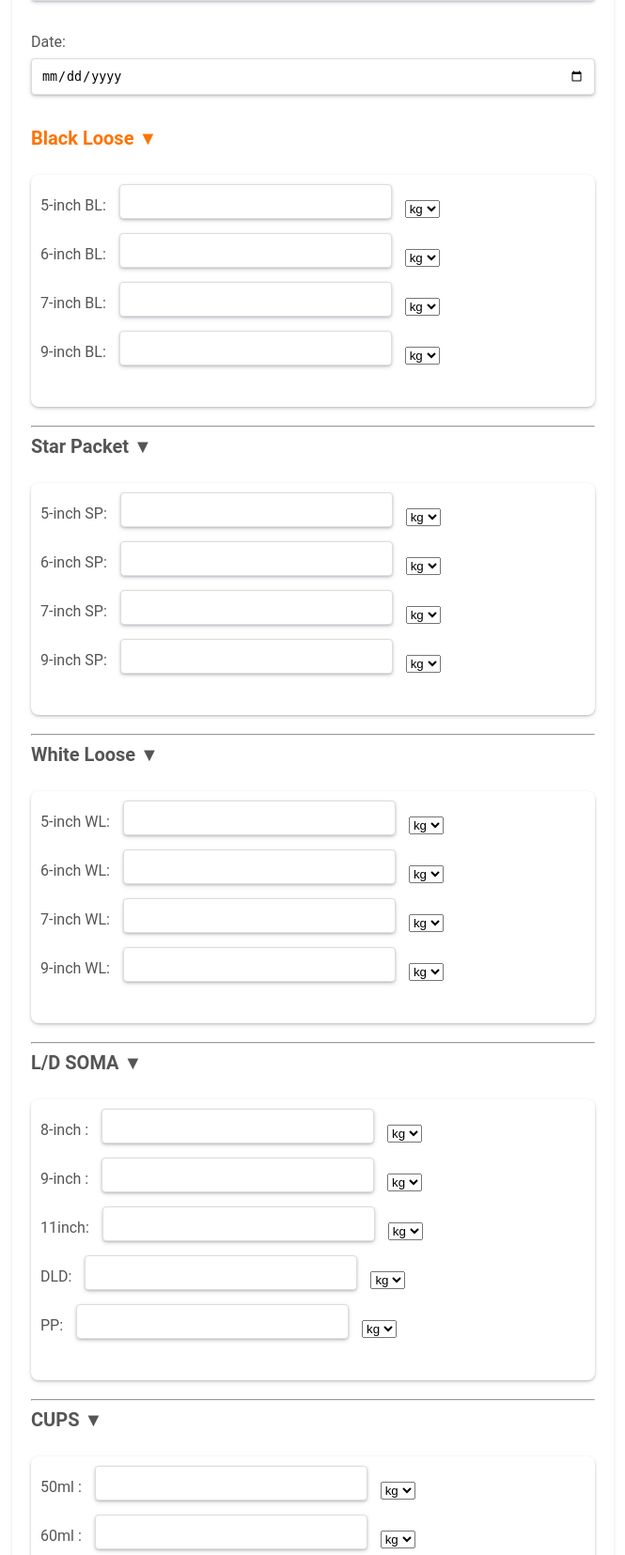
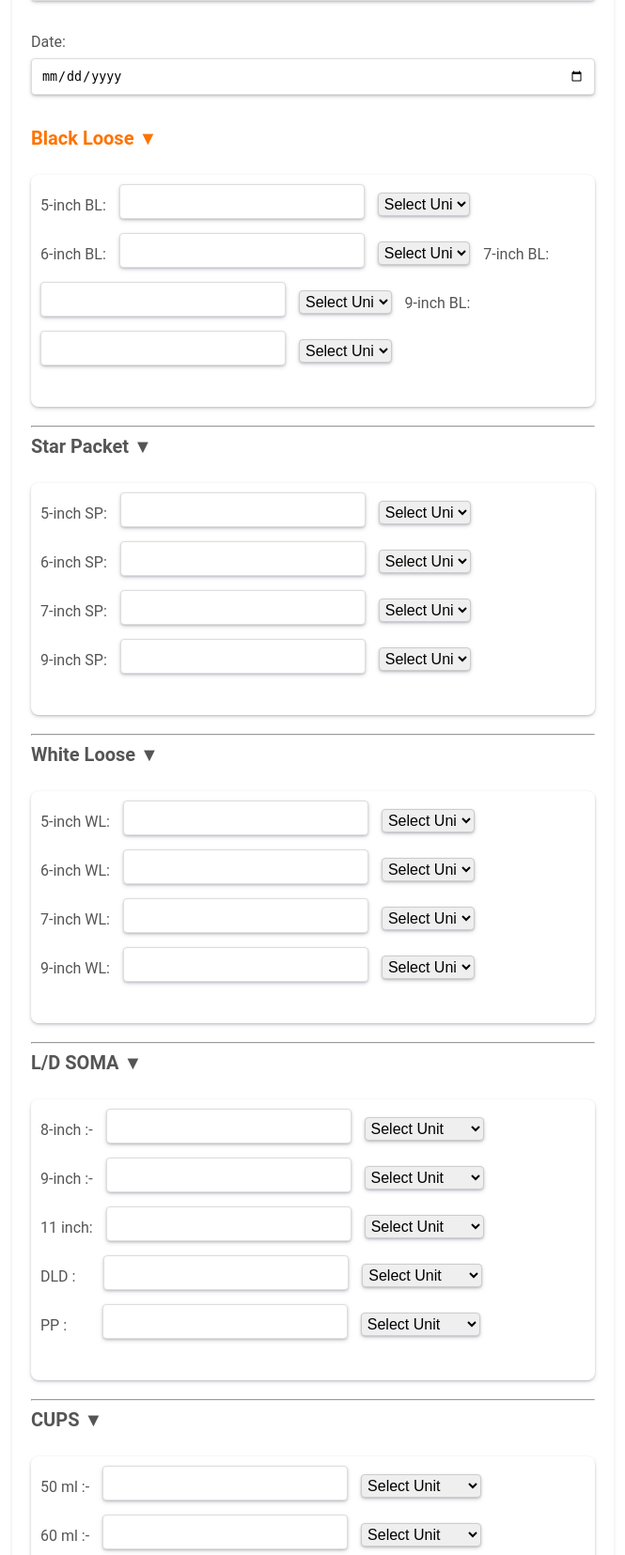
Before and after one commit to Sumit7739/Invenio, a PHP site: page /sales.html in a window 1280 px wide. Shown: the part 267-1922 px from the top of the page at 94% size, without its empty margins (307-972 px from the left). Run offline with PHP 8.4, Linux system fonts and the light colour scheme.

Commit message:
Added Backend with connectivity to the page Changed some design layout modified select element by adding a default value fixed some minor bugs

```diff
--- a/sales.html
+++ b/sales.html
@@ -32,60 +32,88 @@
                 style="color:#ff7300; font-weight: bold; font-size: 20px; cursor: pointer;">Black
                 Loose <span id="toggleIcon">▼</span></label><br>
             <div id="blackLooseSection" class="container">
+
                 <label for="bl5">5-inch BL:</label>
                 <input type="number" id="bl5" name="bl5">
-                <select id="unit" name="unit" required>
+                <select id="bl5_unit" name="bl5_unit" required>
+                    <option value="" selected disabled hidden>Select Unit</option>
                     <option value="kg">kg</option>
                     <option value="g">g</option>
-                </select><br>
+                    <option value="default" style="display:none;">Default (not inserted)</option>
+                </select> <br>
+
+
                 <label for="bl6">6-inch BL:</label>
                 <input type="number" id="bl6" name="bl6">
-                <select id="unit" name="unit" required>
+                <select id="bl6_unit" name="bl6_unit" required>
+                    <option value="" selected disabled hidden>Select Unit</option>
                     <option value="kg">kg</option>
                     <option value="g">g</option>
-                </select><br>
+                    <option value="default" style="display:none;">Default (not inserted)</option>
+                </select>
+
                 <label for="bl7">7-inch BL:</label>
                 <input type="number" id="bl7" name="bl7">
-                <select id="unit" name="unit" required>
+                <select id="bl7_unit" name="bl7_unit" required>
+                    <option value="" selected disabled hidden>Select Unit</option>
                     <option value="kg">kg</option>
                     <option value="g">g</option>
-                </select><br>
+                    <option value="default" style="display:none;">Default (not inserted)</option>
+                </select>
+
                 <label for="bl9">9-inch BL:</label>
                 <input type="number" id="bl9" name="bl9">
-                <select id="unit" name="unit" required>
+                <select id="bl9_unit" name="bl9_unit" required>
+                    <option value="" selected disabled hidden>Select Unit</option>
                     <option value="kg">kg</option>
                     <option value="g">g</option>
+                    <option value="default" style="display:none;">Default (not inserted)</option>
                 </select><br><br>
+
             </div>
             <hr>
+
             <label for="starPacketToggle" onclick="toggleStarPacket()"
                 style=" font-weight: bold; font-size: 20px; cursor: pointer;">Star Packet <span
                     id="toggleIcon">▼</span></label><br>
             <div id="starPacketSection" class="container">
+
                 <label for="sp5">5-inch SP:</label>
                 <input type="number" id="sp5" name="sp5">
-                <select id="unit" name="unit" required>
+                <select id="sp5_unit" name="sp5_unit" required>
+                    <option value="" selected disabled hidden>Select Unit</option>
                     <option value="kg">kg</option>
                     <option value="g">g</option>
+                    <option value="default" style="display:none;">Default (not inserted)</option>
                 </select><br>
+
                 <label for="sp6">6-inch SP:</label>
                 <input type="number" id="sp6" name="sp6">
-                <select id="unit" name="unit" required>
+                <select id="sp6_unit" name="sp6_unit" required>
+                    <option value="" selected disabled hidden>Select Unit</option>
                     <option value="kg">kg</option>
                     <option value="g">g</option>
+                    <option value="default" style="display:none;">Default (not inserted)</option>
                 </select><br>
+
                 <label for="sp7">7-inch SP:</label>
                 <input type="number" id="sp7" name="sp7">
-                <select id="unit" name="unit" required>
+                <select id="sp7_unit" name="sp7_unit" required>
+                    <option value="" selected disabled hidden>Select Unit</option>
                     <option value="kg">kg</option>
                     <option value="g">g</option>
+                    <option value="default" style="display:none;">Default (not inserted)</option>
                 </select><br>
+
                 <label for="sp9">9-inch SP:</label>
                 <input type="number" id="sp9" name="sp9">
-                <select id="unit" name="unit" required>
+                <select id="sp9_unit" name="sp9_unit" required>
+                    <option value="" selected disabled hidden>Select Unit</option>
                     <option value="kg">kg</option>
                     <option value="g">g</option>
+                    <option value="default" style="display:none;">Default (not inserted)</option>
                 </select><br><br>
+
             </div>
             <hr>
 
@@ -93,30 +121,43 @@
                 style=" font-weight: bold; font-size: 20px; cursor: pointer;">White Loose <span
                     id="wlToggleIcon">▼</span></label><br>
             <div id="whiteLooseSection" class="container">
+
                 <label for="wl5">5-inch WL:</label>
                 <input type="number" id="wl5" name="wl5">
-                <select id="unit" name="unit" required>
+                <select id="wl5_unit" name="wl5_unit" required>
+                    <option value="" selected disabled hidden>Select Unit</option>
                     <option value="kg">kg</option>
                     <option value="g">g</option>
+                    <option value="default" style="display:none;">Default (not inserted)</option>
                 </select><br>
+
                 <label for="wl6">6-inch WL:</label>
                 <input type="number" id="wl6" name="wl6">
-                <select id="unit" name="unit" required>
+                <select id="wl6_unit" name="wl6_unit" required>
+                    <option value="" selected disabled hidden>Select Unit</option>
                     <option value="kg">kg</option>
                     <option value="g">g</option>
+                    <option value="default" style="display:none;">Default (not inserted)</option>
                 </select><br>
+
                 <label for="wl7">7-inch WL:</label>
                 <input type="number" id="wl7" name="wl7">
-                <select id="unit" name="unit" required>
+                <select id="wl7_unit" name="wl7_unit" required>
+                    <option value="" selected disabled hidden>Select Unit</option>
                     <option value="kg">kg</option>
                     <option value="g">g</option>
+                    <option value="default" style="display:none;">Default (not inserted)</option>
                 </select><br>
+
                 <label for="wl9">9-inch WL:</label>
                 <input type="number" id="wl9" name="wl9">
-                <select id="unit" name="unit" required>
+                <select id="wl9-unit" name="wl9_unit" required>
+                    <option value="" selected disabled hidden>Select Unit</option>
                     <option value="kg">kg</option>
                     <option value="g">g</option>
+                    <option value="default" style="display:none;">Default (not inserted)</option>
                 </select><br><br>
+
             </div>
             <hr>
 
@@ -124,36 +165,52 @@
                 style=" font-weight: bold; font-size: 20px; cursor: pointer;">L/D SOMA <span
                     id="ldSomaToggleIcon">▼</span></label><br>
             <div id="ldSomaSection" class="container">
-                <label for="ld8">8-inch :</label>
+
+                <label for="ld8">8-inch :- </label>
                 <input type="number" id="ld8" name="ld8">
-                <select id="unit" name="unit" required>
+                <select id="ld8_unit" name="ld8_unit" required>
+                    <option value="" selected disabled hidden>Select Unit</option>
                     <option value="kg">kg</option>
                     <option value="g">g</option>
+                    <option value="default" style="display:none;">Default (not inserted)</option>
                 </select><br>
-                <label for="ld9">9-inch :</label>
+
+                <label for="ld9">9-inch :-</label>
                 <input type="number" id="ld9" name="ld9">
-                <select id="unit" name="unit" required>
+                <select id="ld9_unit" name="ld9_unit" required>
+                    <option value="" selected disabled hidden>Select Unit</option>
                     <option value="kg">kg</option>
                     <option value="g">g</option>
+                    <option value="default" style="display:none;">Default (not inserted)</option>
                 </select><br>
-                <label for="ld11">11inch:</label>
+
+                <label for="ld11">11 inch:</label>
                 <input type="number" id="ld11" name="ld11">
-                <select id="unit" name="unit" required>
+                <select id="ld11_unit" name="ld11_unit" required>
+                    <option value="" selected disabled hidden>Select Unit</option>
                     <option value="kg">kg</option>
                     <option value="g">g</option>
+                    <option value="default" style="display:none;">Default (not inserted)</option>
                 </select><br>
-                <label for="dld">DLD:</label>
+
+                <label for="dld">DLD : &nbsp; &nbsp;</label>
                 <input type="number" id="dld" name="dld">
-                <select id="unit" name="unit" required>
+                <select id="dld_unit" name="dld_unit" required>
+                    <option value="" selected disabled hidden>Select Unit</option>
                     <option value="kg">kg</option>
                     <option value="g">g</option>
+                    <option value="default" style="display:none;">Default (not inserted)</option>
                 </select><br>
-                <label for="pp">PP:</label>
+
+                <label for="pp">PP : &nbsp; &nbsp; &nbsp;</label>
                 <input type="number" id="pp" name="pp">
-                <select id="unit" name="unit" required>
+                <select id="pp_unit" name="pp_unit" required>
+                    <option value="" selected disabled hidden>Select Unit</option>
                     <option value="kg">kg</option>
                     <option value="g">g</option>
+                    <option value="default" style="display:none;">Default (not inserted)</option>
                 </select><br><br>
+
             </div>
             <hr>
 
@@ -161,48 +218,70 @@
                 style=" font-weight: bold; font-size: 20px; cursor: pointer;">CUPS <span
                     id="cupsToggleIcon">▼</span></label><br>
             <div id="cupsSection" class="container">
-                <label for="cups50">50ml :</label>
+
+                <label for="cups50">50 ml :-</label>
                 <input type="number" id="cups50" name="cups50">
-                <select id="unit" name="unit" required>
+                <select id="cups50_unit" name="cups50_unit" required>
+                    <option value="" selected disabled hidden>Select Unit</option>
                     <option value="kg">kg</option>
                     <option value="g">g</option>
+                    <option value="default" style="display:none;">Default (not inserted)</option>
                 </select><br>
-                <label for="cups60">60ml :</label>
+
+                <label for="cups60">60 ml :-</label>
                 <input type="number" id="cups60" name="cups60">
-                <select id="unit" name="unit" required>
+                <select id="cups60_unit" name="cups60_unit" required>
+                    <option value="" selected disabled hidden>Select Unit</option>
                     <option value="kg">kg</option>
                     <option value="g">g</option>
+                    <option value="default" style="display:none;">Default (not inserted)</option>
                 </select><br>
-                <label for="cups80">80ml :</label>
+
+                <label for="cups80">80 ml :-</label>
                 <input type="number" id="cups80" name="cups80">
-                <select id="unit" name="unit" required>
+                <select id="cups80_unit" name="cups80_unit" required>
+                    <option value="" selected disabled hidden>Select Unit</option>
                     <option value="kg">kg</option>
                     <option value="g">g</option>
+                    <option value="default" style="display:none;">Default (not inserted)</option>
                 </select><br>
-                <label for="cups100">100ml </label>
+
+                <label for="cups100">100 ml:</label>
                 <input type="number" id="cups100" name="cups100">
-                <select id="unit" name="unit" required>
+                <select id="cups100_unit" name="cups100_unit" required>
+                    <option value="" selected disabled hidden>Select Unit</option>
                     <option value="kg">kg</option>
                     <option value="g">g</option>
+                    <option value="default" style="display:none;">Default (not inserted)</option>
                 </select><br>
-                <label for="cups150">150ml:</label>
+
+                <label for="cups150">150 ml:</label>
                 <input type="number" id="cups150" name="cups150">
-                <select id="unit" name="unit" required>
+                <select id="cups150_unit" name="cups150_unit" required>
+                    <option value="" selected disabled hidden>Select Unit</option>
                     <option value="kg">kg</option>
                     <option value="g">g</option>
+                    <option value="default" style="display:none;">Default (not inserted)</option>
                 </select><br>
-                <label for="cups210">210ml:</label>
+
+                <label for="cups210">210 ml:</label>
                 <input type="number" id="cups210" name="cups210">
-                <select id="unit" name="unit" required>
+                <select id="cups210_unit" name="cups210_unit" required>
+                    <option value="" selected disabled hidden>Select Unit</option>
                     <option value="kg">kg</option>
                     <option value="g">g</option>
+                    <option value="default" style="display:none;">Default (not inserted)</option>
                 </select><br>
-                <label for="cups250">250ml:</label>
+
+                <label for="cups250">250 ml:</label>
                 <input type="number" id="cups250" name="cups250">
-                <select id="unit" name="unit" required>
+                <select id="cups250_unit" name="cups250_unit" required>
+                    <option value="" selected disabled hidden>Select Unit</option>
                     <option value="kg">kg</option>
                     <option value="g">g</option>
+                    <option value="default" style="display:none;">Default (not inserted)</option>
                 </select><br><br>
+
             </div>
             <hr>
 
@@ -210,24 +289,34 @@
                 style=" font-weight: bold; font-size: 20px; cursor: pointer;">Black Delhi <span
                     id="blackDelhiToggleIcon">▼</span></label><br>
             <div id="blackDelhiSection" class="container">
-                <label for="bd5">5-inch BD:</label>
+
+                <label for="bd5">5-inch BD :</label>
                 <input type="number" id="bd5" name="bd5">
-                <select id="unit" name="unit" required>
+                <select id="bd5_unit" name="bd5_unit" required>
+                    <option value="" selected disabled hidden>Select Unit</option>
                     <option value="kg">kg</option>
                     <option value="g">g</option>
+                    <option value="default" style="display:none;">Default (not inserted)</option>
                 </select><br>
-                <label for="bd6">6-inch BD:</label>
+
+                <label for="bd6">6-inch BD :</label>
                 <input type="number" id="bd6" name="bd6">
-                <select id="unit" name="unit" required>
+                <select id="bd6_unit" name="bd6_unit" required>
+                    <option value="" selected disabled hidden>Select Unit</option>
                     <option value="kg">kg</option>
                     <option value="g">g</option>
+                    <option value="default" style="display:none;">Default (not inserted)</option>
                 </select><br>
-                <label for="bd7">7-inch BD:</label>
+
+                <label for="bd7">7-inch BD :</label>
                 <input type="number" id="bd7" name="bd7">
-                <select id="unit" name="unit" required>
+                <select id="bd7_unit" name="bd7_unit" required>
+                    <option value="" selected disabled hidden>Select Unit</option>
                     <option value="kg">kg</option>
                     <option value="g">g</option>
+                    <option value="default" style="display:none;">Default (not inserted)</option>
                 </select><br><br>
+
             </div>
             <hr>
 
@@ -235,30 +324,43 @@
                 style=" font-weight: bold; font-size: 20px; cursor: pointer;">COVER <span
                     id="coverToggleIcon">▼</span></label><br>
             <div id="coverSection" class="container">
-                <label for="cp5">5-inch :</label>
+
+                <label for="cp5">5-inch:</label>
                 <input type="number" id="cp5" name="cp5">
-                <select id="unit" name="unit" required>
+                <select id="cp5_unit" name="cp5_unit" required>
+                    <option value="" selected disabled hidden>Select Unit</option>
                     <option value="kg">kg</option>
                     <option value="g">g</option>
+                    <option value="default" style="display:none;">Default (not inserted)</option>
                 </select><br>
-                <label for="cp6">6-inch :</label>
+
+                <label for="cp6">6-inch:</label>
                 <input type="number" id="cp6" name="cp6">
-                <select id="unit" name="unit" required>
+                <select id="cp6_unit" name="cp6_unit" required>
+                    <option value="" selected disabled hidden>Select Unit</option>
                     <option value="kg">kg</option>
                     <option value="g">g</option>
+                    <option value="default" style="display:none;">Default (not inserted)</option>
                 </select><br>
-                <label for="cp7">7-inch :</label>
+
+                <label for="cp7">7-inch:</label>
                 <input type="number" id="cp7" name="cp7">
-                <select id="unit" name="unit" required>
+                <select id="cp7_unit" name="cp7_unit" required>
+                    <option value="" selected disabled hidden>Select Unit</option>
                     <option value="kg">kg</option>
                     <option value="g">g</option>
+                    <option value="default" style="display:none;">Default (not inserted)</option>
                 </select><br>
-                <label for="cp9">9-inch :</label>
+
+                <label for="cp9">9-inch:</label>
                 <input type="number" id="cp9" name="cp9">
-                <select id="unit" name="unit" required>
+                <select id="cp9_unit" name="cp9_unit" required>
+                    <option value="" selected disabled hidden>Select Unit</option>
                     <option value="kg">kg</option>
                     <option value="g">g</option>
+                    <option value="default" style="display:none;">Default (not inserted)</option>
                 </select><br><br>
+
             </div>
             <hr>
 
--- a/style.css
+++ b/style.css
@@ -91,6 +91,32 @@
       color: #555;
   }
 
+   select {
+       padding: 2px;
+       font-size: 16px;
+       border: 1px solid #ccc;
+       border-radius: 4px;
+       box-sizing: border-box;
+       width: 17%;
+       margin-bottom: 10px;
+      box-shadow: rgba(50, 50, 93, 0.25) 0px 2px 5px -1px, rgba(0, 0, 0, 0.3) 0px 1px 3px -1px;
+   }
+
+   select option {
+       padding: 5px;
+   }
+
+   #ldSomaSection select{
+    width: 22%;
+   }
+   #cupsSection select{
+    width: 22%;
+   }
+
+   #coverSection select{
+    width: 22%;
+   }
+
   input[type="text"],
   input[type="number"],
   input[type="date"],
@@ -106,7 +132,7 @@
   }
 
   input[type="number"] {
-      width: 50%;
+      width: 45%;
   }
 
   .container label,
```
Also changed, not shown: insert.php (+13 -4 lines), invent.html (+72 -9 lines).
